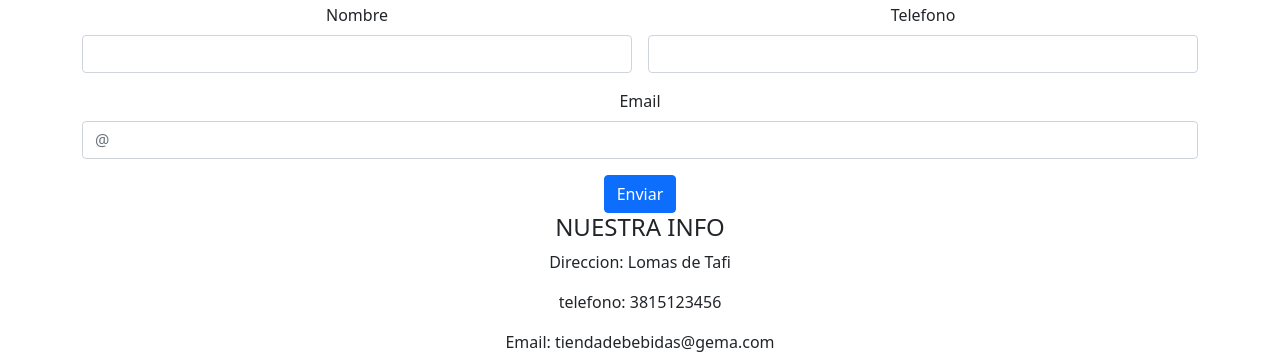
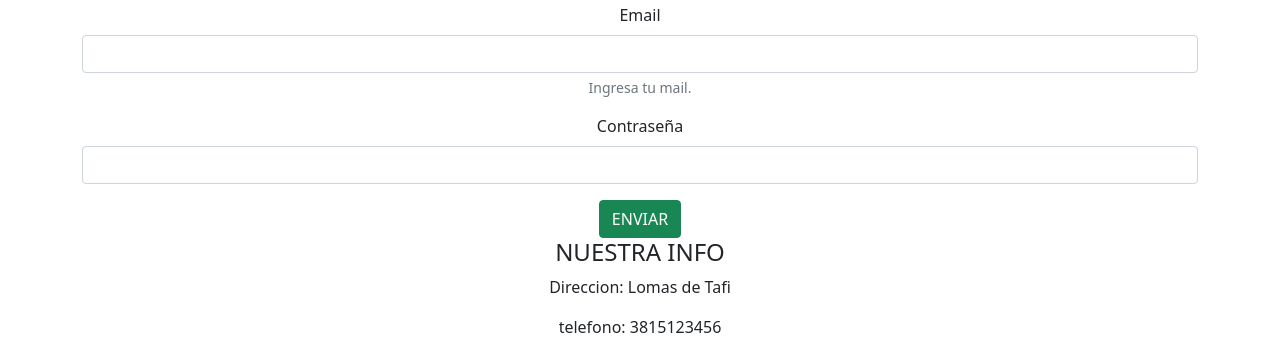
Before and after one commit to florenciaPaz0302/Flor2, a plain HTML site: page pages/contacto.html in a window 1280 px wide. Shown: the part 213-573 px from the top of the page. Drawn offline with nearby package versions, Linux system fonts and the light colour scheme.

Commit message:
conracto

```diff
--- a/pages/contacto.html
+++ b/pages/contacto.html
@@ -63,23 +63,18 @@
   </nav>
     <section class="section">
       <h1>Vinoteca y mas</h1>
-    <form class="row g-3">
-     <div class="col-md-6">
-      <label for="inputEmail4" class="form-label">Nombre</label>
-      <input type="email" class="form-control" id="inputEmail4">
-     </div>
-     <div class="col-md-6">
-      <label for="inputPassword4" class="form-label">Telefono</label>
-      <input type="Nombre" class="form-control" id="Nombre">
-    </div>
-    <div class="col-12">
-      <label for="inputAddress" class="form-label">Email</label>
-      <input type="text" class="form-control" id="inputAddress" placeholder="@">
-    </div>
-    <div class="col-12">
-      <button type="submit" class="btn btn-primary">Enviar</button>
-    </div>
-  </form>
+      <form>
+        <div class="mb-3">
+          <label for="exampleInputEmail1" class="form-label">Email</label>
+          <input type="email" class="form-control" id="exampleInputEmail1" aria-describedby="emailHelp">
+          <div id="emailHelp" class="form-text">Ingresa tu mail.</div>
+        </div>
+        <div class="mb-3">
+          <label for="exampleInputPassword1" class="form-label">Contraseña</label>
+          <input type="password" class="form-control" id="exampleInputPassword1">
+        </div>
+        <button type="submit" class="btn btn-success">ENVIAR</button>
+      </form>
     <div class="contactoinfo">
         <h4>NUESTRA INFO</h4>
         <p>Direccion: Lomas de Tafi</p>
```
